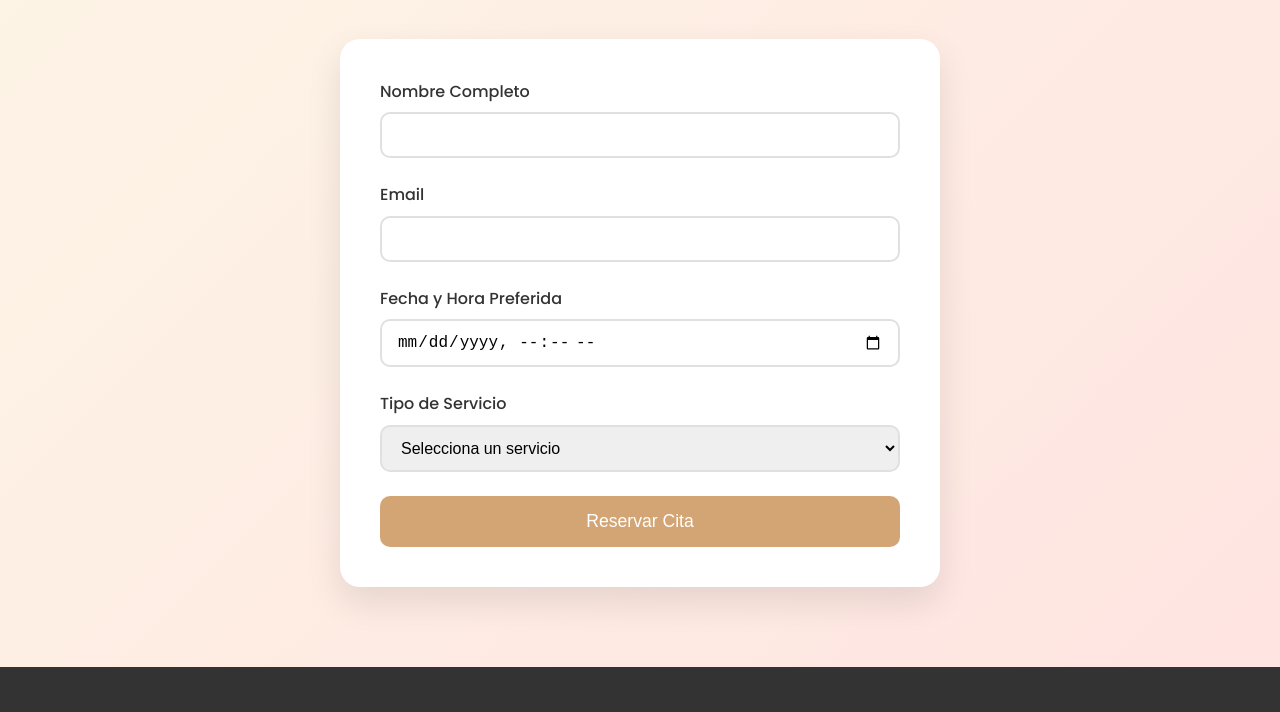
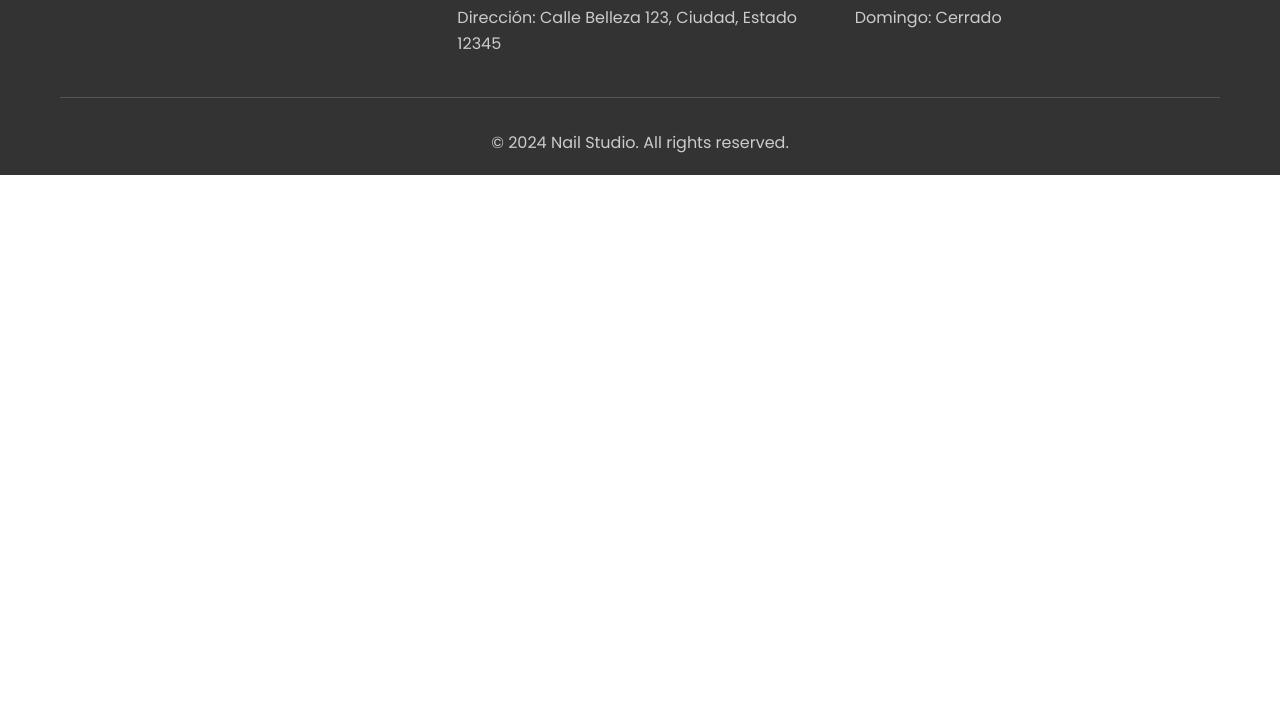
Before and after one commit to guillesrl/Nails, a website: page public/index.html in a window 1280 px wide. Shown: the part 2916-3628 px from the top of the page. After the commit the page ends 3091 px from the top, so only its background shows below. Drawn offline with Linux system fonts and the light colour scheme; a script that the page names is missing.

Commit message:
sin formulario

```diff
--- a/public/index.html
+++ b/public/index.html
@@ -129,45 +129,6 @@
         </div>
     </section>
 
-
-    <!-- Booking Section -->
-    <section id="contact" class="booking">
-        <div class="container">
-            <h2>Reserva Tu Cita</h2>
-            <div class="booking-form-container">
-                <form id="bookingForm" class="booking-form">
-                    <div class="form-group">
-                        <label for="nombre">Nombre Completo</label>
-                        <input type="text" id="nombre" name="nombre" required>
-                    </div>
-                    <div class="form-group">
-                        <label for="email">Email</label>
-                        <input type="email" id="email" name="email" required>
-                    </div>
-                    <div class="form-group">
-                        <label for="fecha">Fecha y Hora Preferida</label>
-                        <input type="datetime-local" id="fecha" name="fecha" required>
-                    </div>
-                    <div class="form-group">
-                        <label for="evento">Tipo de Servicio</label>
-                        <select id="evento" name="evento" required>
-                            <option value="">Selecciona un servicio</option>
-                            <option value="Manicura Clásica">Manicura Clásica - $25</option>
-                            <option value="Manicura de Gel">Manicura de Gel - $45</option>
-                            <option value="Diseño de Arte en Uñas">Diseño de Arte en Uñas - $35+</option>
-                            <option value="Pedicura Spa">Pedicura Spa - $40</option>
-                            <option value="Otro">Otro Servicio</option>
-                        </select>
-                    </div>
-                    <button type="submit" class="submit-button">Reservar Cita</button>
-                </form>
-                <div id="successMessage" class="success-message" style="display: none;">
-                    <h3>¡Cita Reservada Exitosamente!</h3>
-                    <p>¡Gracias por elegir Nail Studio! Confirmaremos tu cita pronto.</p>
-                </div>
-            </div>
-        </div>
-
         <!-- Cal inline embed code begins -->
         <div style="width:100%;height:100%;overflow:scroll" id="my-cal-inline-esmaltados"></div>
         <script type="text/javascript">
```
